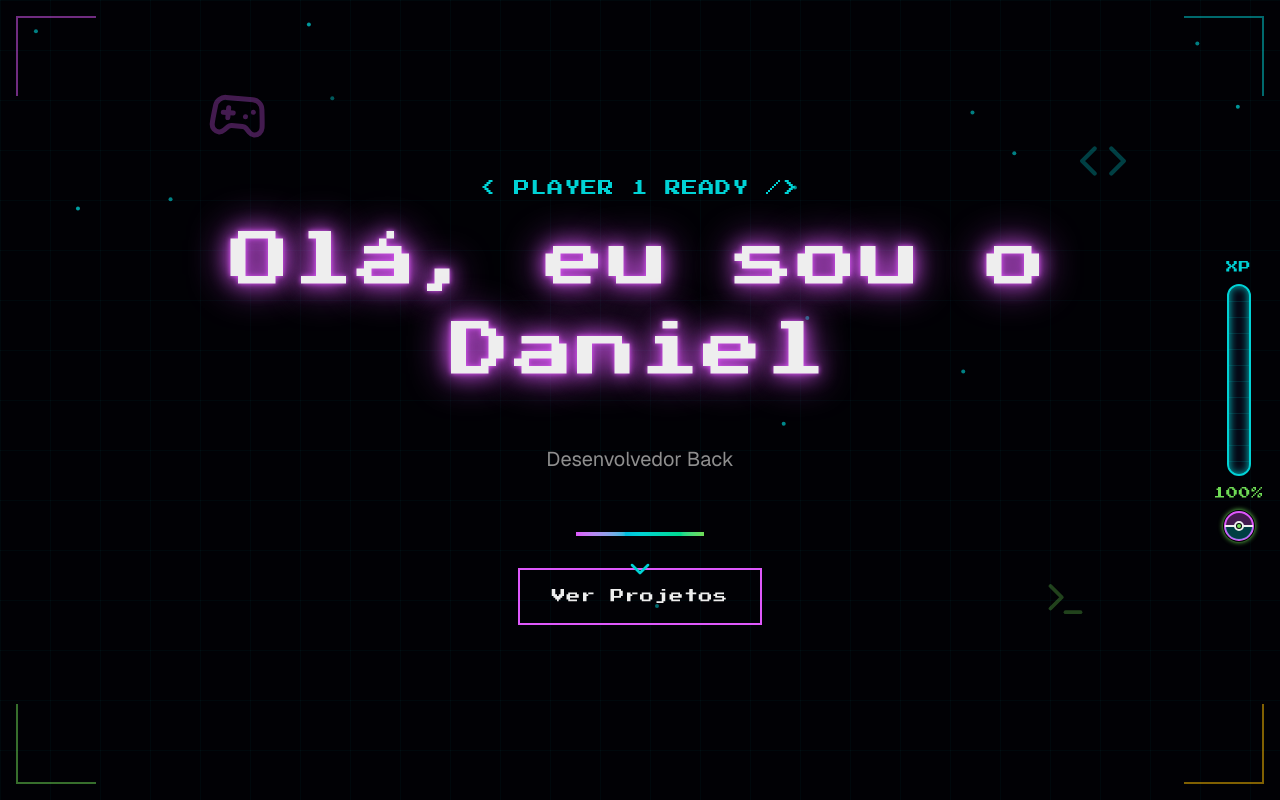
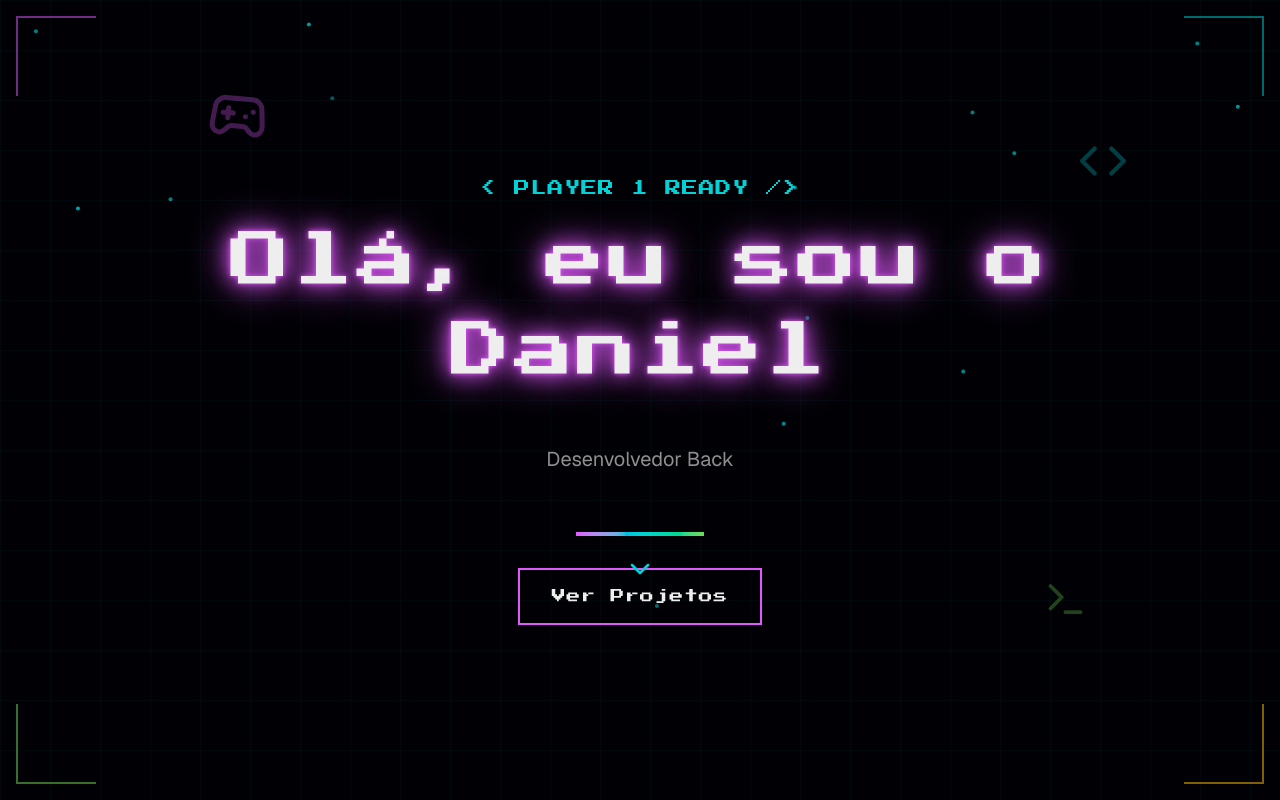
Before and after one commit to Dandanp3/retro-Portfolio, a Next.js app: page / in a window 1280 px wide. Shown: the top 800 px of the page. Built offline with nearby package versions, Linux system fonts and the light colour scheme.

Commit message:
Iniciando nova Scrollbar

```diff
--- a/components/portfolio/scroll-progress.tsx
+++ b/components/portfolio/scroll-progress.tsx
@@ -1,150 +1,40 @@
 "useclient"
 
-import { motion, useScroll, useSpring } from "framer-motion"
-import { useState, useEffect, use } from "react"
+import { motion, AnimatePresence} from "framer-motion"
+import { useState, useEffect } from "react"
 
 export function ScrollProgress() {
-    const {  scrollYProgress }  = useScroll()
-    const [percentage, setPercentage]  = useState(0)
-    const [isVisible, setIsVisible] = useState(false)
-
-    const scaleY = useSpring(scrollYProgress, {
-        stiffness: 100,
-        damping: 30,
-        restDelta: 0.001,
-    })
+    const [scrollProgress, setScrollProgress] = useState(0);
+    const [isVisible, setIsVisible] = useState(false);
 
     useEffect(() => {
-        const unsubscribe = scrollYProgress.on("change", (latest) => {
-            setPercentage(Math.round(latest * 100))
-            setIsVisible(latest > 0.02)
-        })
-        return () =>  unsubscribe()
-    }), [scrollYProgress]
+        const handleScroll = () => {
+            const scrollTop = window.scrollY;
+            const docHeight = document.documentElement.scrollHeight - window.innerHeight;
+            const progress = (scrollTop / docHeight) * 100;
+
+            setScrollProgress(Math.min(100, Math.max(0, progress)));
+            setIsVisible(scrollTop > 200);;
+        };
+
+        window.addEventListener("scroll", handleScroll);
+        return () => window.removeEventListener("scroll", handleScroll);
+    }, []);
+
+    const isNearComplete = scrollProgress >= 90;
+    const isComplete = scrollProgress === 100;
 
     return (
-        <motion.div
-            className="fixed right-4 top-1/2 -translate-y-1/2 z-50 flex flex-col items-center gap-2"
-        >
-            {/*  XP Label */}
-            <div className="font-pixel text-xs text-neon-cyan">XP</div>
+        <AnimatePresence>
+            {isVisible &&(
+                <motion.div>
 
-            {/* Progress Bar */}
-            <div className="relative w-6 h-48 bg-card border-2 border-neon-cyan rounded-full overflow-hidden">
-                <div className="absolute inset-0 opacity-45">
-                    {[...Array(12)].map((_, i) => (
-                        <div
-                        key={i}
-                        className="h-4 border-b border-neon-cyan/30"
-                        />
-                    ))}
-                </div>
-
-                {/* Progress Fill */}
-                <motion.div
-                    className="absolute bottom-0 left-0 right-0 bg-gradient-to-t from-neon-green via-neon-cyan to-neon-pink origin-bottom"
-                    style={{ scaleY }}
-                />
-
-                {/* Glow Effect */}
-                <motion.div
-                    className="absolute top-0 left-0 right-0  pointer-events-none"
-                    style={{
-                        height: `${percentage}%`,
-                        boxShadow: "0 0 10px var(--neon-cyan), 0 0 20px var(--neon-cyan), inset 0 0 10px var(--neon-cyan)",
-                     }}
-                />
-
-                {/* Level Markers*/}
-                <div className="absolute left-0 rigt-0 top-1/4 h-0.5  bg-neon-yellow/50"/>
-                <div className="absolute left-0 rigt-0 top-1/2 h-0.5  bg-neon-yellow/50"/>
-                <div className="absolute left-0 rigt-0 top-3/4 h-0.5  bg-neon-yellow/50"/>
-            </div>
-
-            {/* Percentage Display  */}
-            <motion.div
-                className="font-pixel text-xs text-neon-green"
-                key={percentage}
-                initial={{ scale: 1.3 }}
-                animate={{ scale: 1 }}
-                transition={{ duration: 0.3 }}
-            >
-                {percentage}%
-            </motion.div>
-
-            {/* Pokeball Icon */}
-            <div className="relative w-8 h-8">
-                <svg viewBox="0 0 32 32" className="w-full h-full">
-                    {/* Circle */}
-                    <circle
-                    cx="16"
-                    cy="16"
-                    r="14"
-                    fill="none"
-                    stroke="currentColor"
-                    strokeWidth="2"
-                    className="text-neon-pink"
-                    />
-                    {/* Half top */}
-                    <path
-                        d="M 2 16 A 14 14 0 0 1 30 16"
-                        fill="var(--neon-pink)"
-                        opacity="0.3"
-                    />
-                    {/* Half Bottom */}
-                    <path
-                        d="M 2 16 A 14 14 0 0 0 30 16"
-                        fill="var(--neon-cyan)"
-                        opacity="0.3"
-                    />
-                    {/* Center Line */}
-                    <line
-                        x1="2"
-                        y1="16"
-                        x2="30"
-                        y2="16"
-                        stroke="currentColor"
-                        strokeWidth="2"
-                        className="text-foreground"
-                    />
-                    {/* Center Button */}
-                    <circle
-                        cx="16"
-                        cy="16"
-                        r="4"
-                        fill="var(--background)"
-                        stroke="currentColor"
-                        strokeWidth="2"
-                        className="text-foreground"
-                    />
-                    {/* Glow Based on Progress */}
-                    <motion.circle
-                        cx="16"
-                        cy="16"
-                        r="2"
-                        className="text-neon-green"
-                        initial={{ fill: "transparent "}}
-                        animate={{
-                            fill: percentage > 50 ? "var(--neon-green)" : "transparent",
-                        }}
-                    />
-                </svg>
-
-                {/* Glow Animation */}
-                {percentage > 75 && (
-                    <motion.div
-                        className="absolute inset-0 rounded-full"
-                        animate={{
-                            boxShadow: [
-                                "0 0 0px var(--neon-green)",
-                                "0 0 15px var(--neon-green)",
-                                "0 0 0px var(--neon-green)",
-                            ],
-                        }}
-                        transition={{ duration: 1, repeat: Number.POSITIVE_INFINITY }}
-                    />
-                )}
-            </div>
-        </motion.div>
+                    {/* XP LABEL */}
+                    <motion.div>
+                        XP
+                    </motion.div>
+                </motion.div>
+            )}
+        </AnimatePresence>
     )
 }
```
